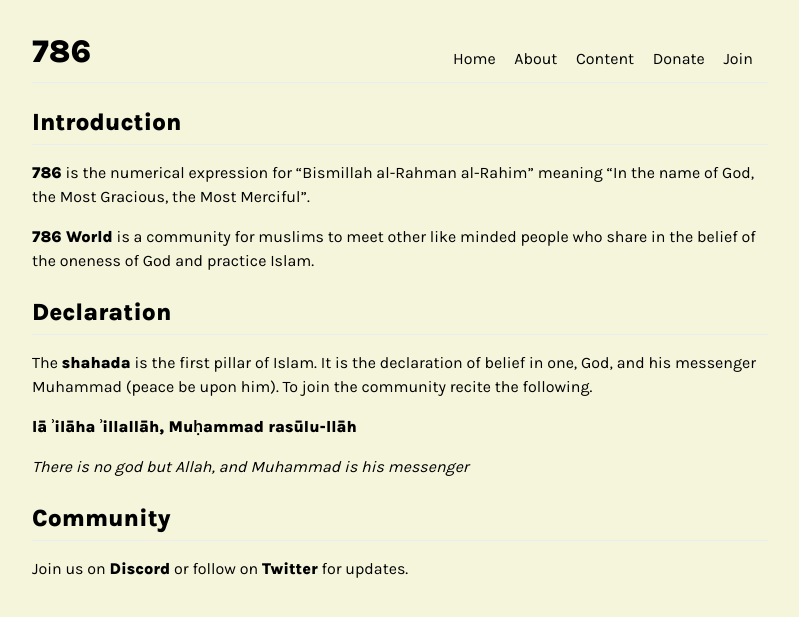
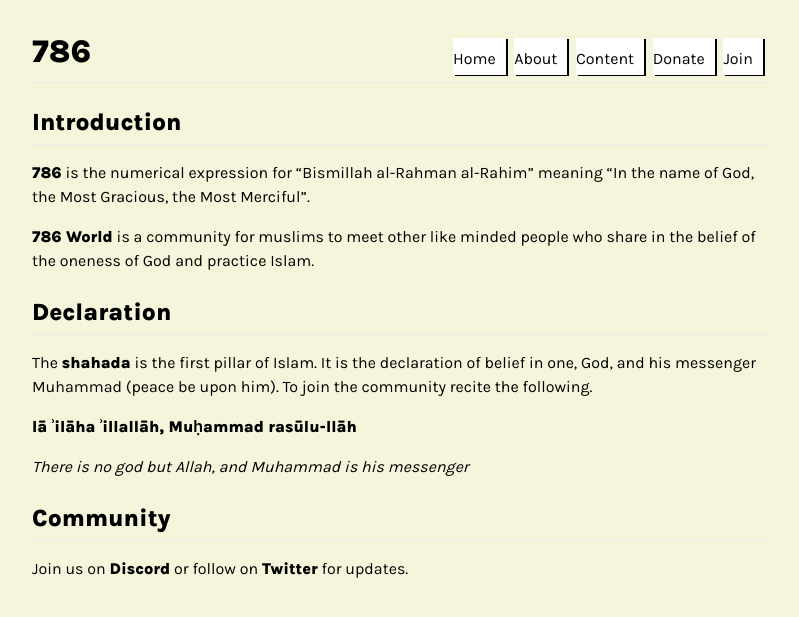
Before and after one commit to feyroozecode/786.world, a Jekyll site: the page built from pages/index.md, in a window 1280 px wide. Shown: the top 617 px of the page, without its empty margins (240-1039 px from the left). Built offline with Jekyll 4.4.1, drawn with Linux system fonts in a browser that asks for light colours; comment, search, counter and statistics services are not loaded.

Commit message:
change layout

```diff
--- a/_layouts/default.html
+++ b/_layouts/default.html
@@ -11,7 +11,14 @@
        @import url('https://fonts.googleapis.com/css2?family=Karla:wght@400;800&display=swap');
        html, body { color: black; background: beige; font-family: Karla, sans-serif; }
        a { color: black; font-weight: bold; }
-      .links a { color: black; font-size: 16px; font-weight: normal; vertical-align: middle; margin-right: 10px;}
+      .links a {
+        color: black;
+	font-size: 16px;
+	font-weight: normal;
+	vertical-align: middle;
+	margin-right: 10px;
+	background: none;
+      }
       .title a:hover { text-decoration: none; }
       .menu {
 	  width: 25px;
@@ -19,6 +26,7 @@
 	  background-color: black;
 	  margin: 6px 0;
 	  border-radius: 5px;
+	  box-shadow: 0;
       }
       h1.page-title {
         text-decoration: none;
@@ -32,6 +40,8 @@
 	padding: 20px;
 	margin: 10px;
 	display: inline-block;
+	background: white;
+	box-shadow: 2px 1px;
       }
       li.link {
           border: 0;
```
